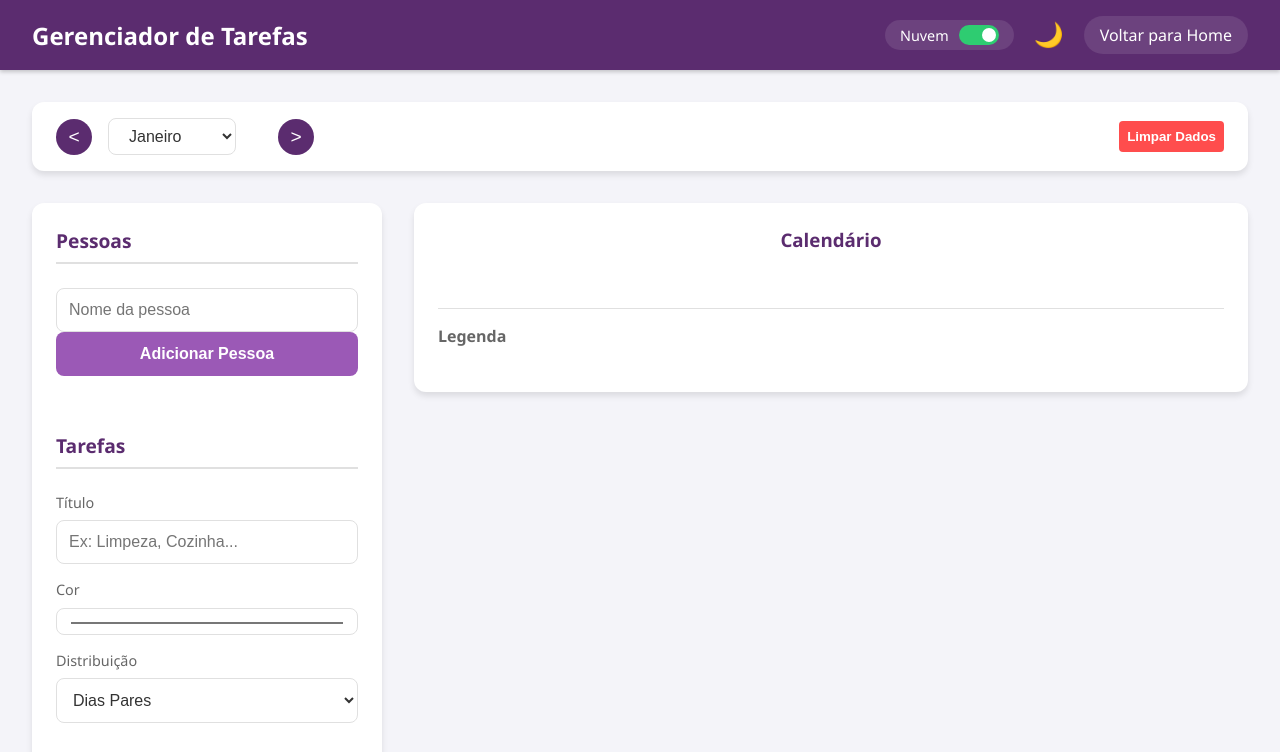
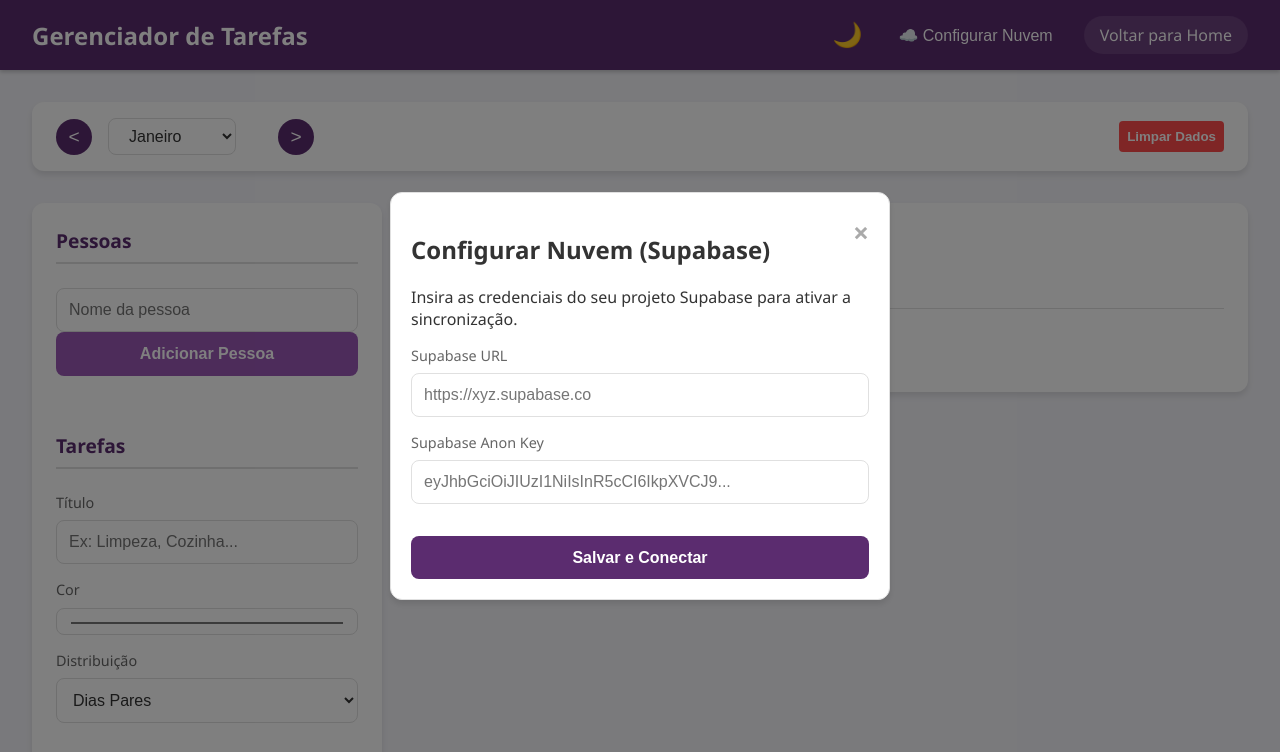
Before and after one commit to Iago-Derik/Calend-rio-teste, a plain HTML site: page index.html in a window 1280 px wide. Shown: the top 752 px of the page. Drawn offline with nearby package versions, Linux system fonts and the light colour scheme.

Commit message:
Refactor index.html structure and add cloud config

```diff
--- a/index.html
+++ b/index.html
@@ -7,57 +7,13 @@
     <link rel="stylesheet" href="assets/css/calendar.css?v=1.1">
     <link rel="manifest" href="manifest.json">
     <meta name="theme-color" content="#5b2c6f">
-    <style>
-        /* Estilo rápido para o toggle de sincronização */
-        .sync-control {
-            display: flex;
-            align-items: center;
-            gap: 10px;
-            background: rgba(255,255,255,0.1);
-            padding: 5px 15px;
-            border-radius: 20px;
-            font-size: 0.9rem;
-        }
-        .switch {
-            position: relative;
-            display: inline-block;
-            width: 40px;
-            height: 20px;
-        }
-        .switch input { opacity: 0; width: 0; height: 0; }
-        .slider {
-            position: absolute;
-            cursor: pointer;
-            top: 0; left: 0; right: 0; bottom: 0;
-            background-color: #ccc;
-            transition: .4s;
-            border-radius: 20px;
-        }
-        .slider:before {
-            position: absolute;
-            content: "";
-            height: 14px; width: 14px;
-            left: 3px; bottom: 3px;
-            background-color: white;
-            transition: .4s;
-            border-radius: 50%;
-        }
-        input:checked + .slider { background-color: #2ecc71; }
-        input:checked + .slider:before { transform: translateX(20px); }
-    </style>
 </head>
 <body>
     <header>
         <h1>Gerenciador de Tarefas</h1>
         <div class="header-controls">
-            <div class="sync-control">
-                <span>Nuvem</span>
-                <label class="switch">
-                    <input type="checkbox" id="syncToggle" checked>
-                    <span class="slider"></span>
-                </label>
-            </div>
             <button id="themeToggle" class="theme-toggle" aria-label="Alternar Tema">🌙</button>
+            <button id="configCloudBtn" class="theme-toggle" style="font-size: 1rem; border-radius: 20px; padding: 0.5rem 1rem; width: auto;" aria-label="Configurar Nuvem">☁️ Configurar Nuvem</button>
             <a href="index.html">Voltar para Home</a>
         </div>
     </header>
@@ -108,22 +64,28 @@
                 <div class="calendar-header">
                     <h3>Calendário</h3>
                 </div>
-                <div id="calendarGrid" class="calendar-grid"></div>
+                <div id="calendarGrid" class="calendar-grid">
+                    <!-- Javascript will populate this -->
+                </div>
 
                 <div class="legend">
                     <h4>Legenda</h4>
-                    <div id="legendContainer" class="legend-items"></div>
+                    <div id="legendContainer" class="legend-items">
+                        <!-- Javascript will populate this -->
+                    </div>
                 </div>
             </section>
         </div>
     </main>
 
+    <!-- Edit Modal -->
     <div id="editModal" class="modal">
         <div class="modal-content">
             <span class="close-modal">&times;</span>
             <h2>Editar Atribuição</h2>
             <input type="hidden" id="editDateKey">
             <input type="hidden" id="editIndex">
+
             <div class="input-group">
                 <label>Nome da Tarefa</label>
                 <input type="text" id="editTaskTitle">
@@ -136,11 +98,45 @@
                 <label>Cor</label>
                 <input type="color" id="editColor">
             </div>
+
             <button id="saveEditBtn" class="btn-primary">Salvar Alterações</button>
+        </div>
+    </div>
+
+    <!-- Connection Modal -->
+    <div id="connectionModal" class="modal">
+        <div class="modal-content">
+            <span class="close-modal" id="closeConnectionModal">&times;</span>
+            <h2>Configurar Nuvem (Supabase)</h2>
+            <p>Insira as credenciais do seu projeto Supabase para ativar a sincronização.</p>
+
+            <div class="input-group">
+                <label>Supabase URL</label>
+                <input type="text" id="supabaseUrl" placeholder="https://xyz.supabase.co">
+            </div>
+            <div class="input-group">
+                <label>Supabase Anon Key</label>
+                <input type="text" id="supabaseKey" placeholder="eyJhbGciOiJIUzI1NiIsInR5cCI6IkpXVCJ9...">
+            </div>
+
+            <button id="saveConnectionBtn" class="btn-primary">Salvar e Conectar</button>
         </div>
     </div>
 
     <script src="https://cdn.jsdelivr.net/npm/@supabase/supabase-js@2"></script>
     <script src="assets/js/calendar.js?v=1.1"></script>
+    <script>
+        if ('serviceWorker' in navigator) {
+            window.addEventListener('load', () => {
+                navigator.serviceWorker.register('./sw.js')
+                    .then(registration => {
+                        console.log('SW registered:', registration);
+                    })
+                    .catch(error => {
+                        console.log('SW registration failed:', error);
+                    });
+            });
+        }
+    </script>
 </body>
 </html>
```
